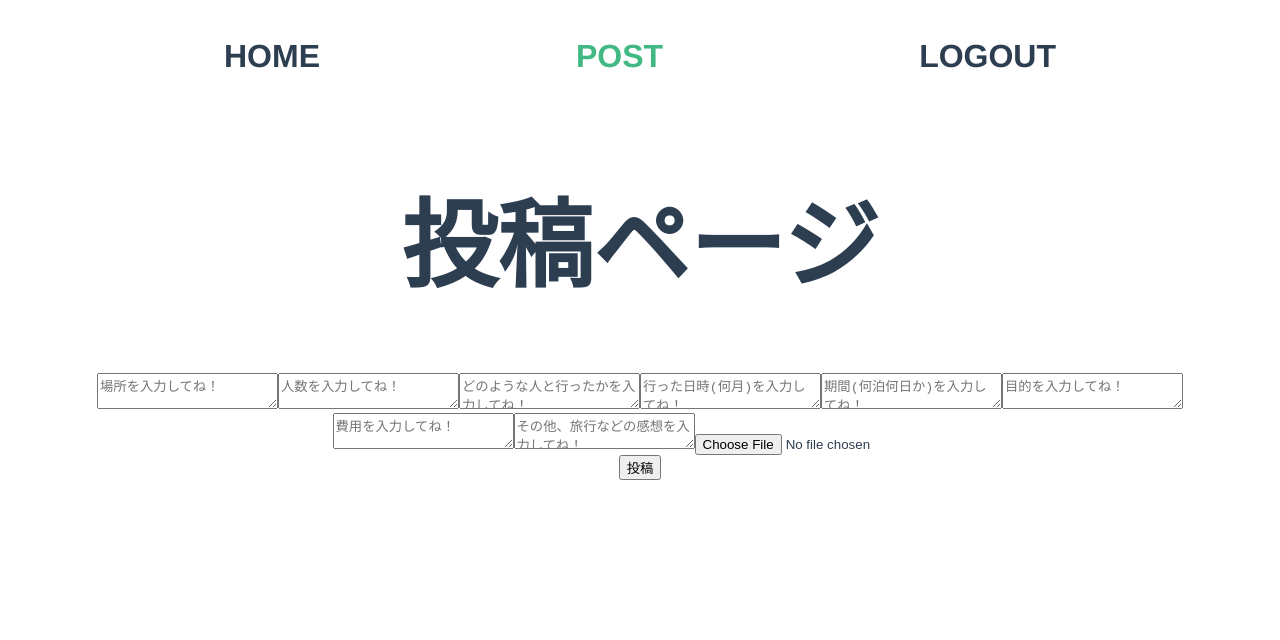
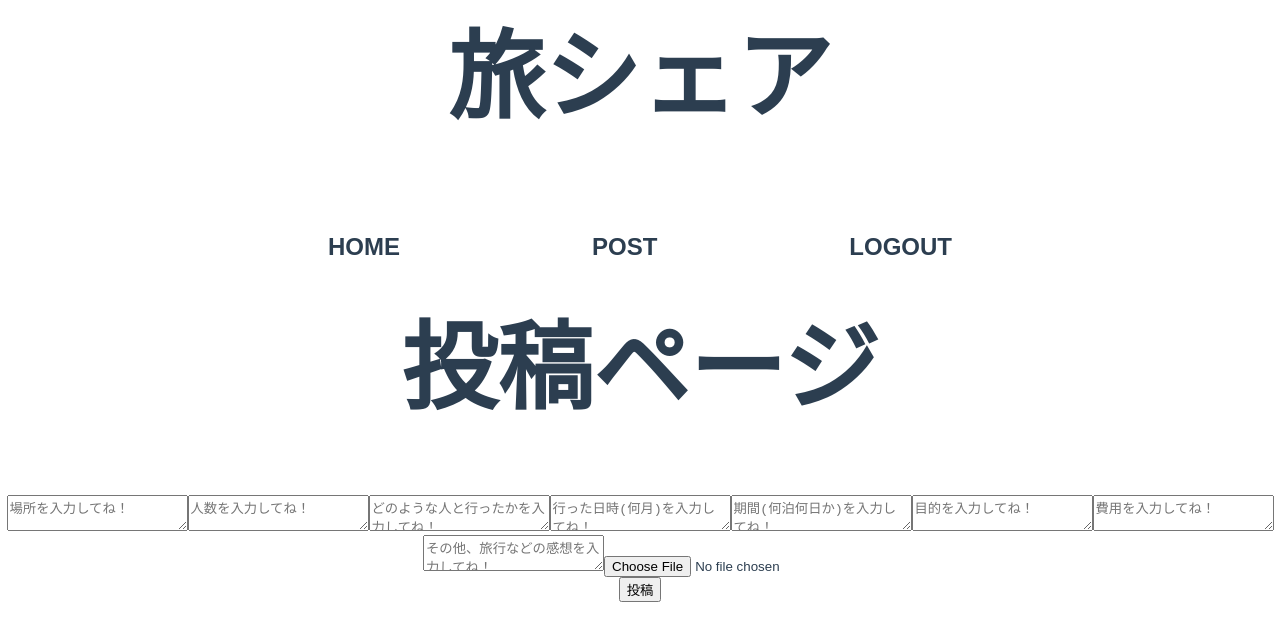
Before and after one commit to yonwarigobu/yonwarigobu, a Vue app: page /post in a window 1280 px wide. Shown: the top 640 px of the page. Built offline with nearby package versions, Linux system fonts and the light colour scheme; no server answers; sample sign-in values are in the browser's storage.

Commit message:
ナビゲーションガードを実装しました。

```diff
--- a/public/index.html
+++ b/public/index.html
@@ -1,15 +1,19 @@
 <!DOCTYPE html>
 <html lang="">
   <head>
-    <meta charset="utf-8">
-    <meta http-equiv="X-UA-Compatible" content="IE=edge">
-    <meta name="viewport" content="width=device-width,initial-scale=1.0">
-    <link rel="icon" href="<%= BASE_URL %>favicon.ico">
+    <meta charset="utf-8" />
+    <meta http-equiv="X-UA-Compatible" content="IE=edge" />
+    <meta name="viewport" content="width=device-width,initial-scale=1.0" />
+    <link rel="icon" href="<%= BASE_URL %>favicon.ico" />
     <title><%= htmlWebpackPlugin.options.title %></title>
   </head>
   <body>
     <noscript>
-      <strong>We're sorry but <%= htmlWebpackPlugin.options.title %> doesn't work properly without JavaScript enabled. Please enable it to continue.</strong>
+      <strong
+        >We're sorry but <%= htmlWebpackPlugin.options.title %> doesn't work
+        properly without JavaScript enabled. Please enable it to
+        continue.</strong
+      >
     </noscript>
     <div id="app"></div>
     <!-- built files will be auto injected -->
--- a/src/components/HeaderApp.vue
+++ b/src/components/HeaderApp.vue
@@ -1,4 +1,5 @@
 <template>
+  <h1>旅シェア</h1>
   <div id="nav">
     <router-link class="menu" to="/home">HOME</router-link>
 
@@ -16,7 +17,10 @@
   -webkit-font-smoothing: antialiased;
   -moz-osx-font-smoothing: grayscale;
   text-align: center;
-  /* color: #2c3e50;*/
+  color: #2c3e50;
+}
+
+h2 {
 }
 
 #nav {
@@ -28,21 +32,27 @@
 
 #nav a {
   font-weight: bold;
-  /*color: #2c3e50;*/
+  color: #2c3e50;
+  font-family: Arial, Helvetica, sans-serif;
+}
+
+#nav a:hover {
+  color: #00b5ad;
+  font-weight: bold;
 }
 
 #nav a.router-link-exact-active {
-  color: #42b983;
+  color: #2c3e50;
 }
 
 .menu {
-  font-size: 2rem;
+  font-size: 1.5em;
   text-decoration: none;
   padding: 0 4em;
   display: block;
 }
 
-.menu:hover {
+/*.menu:hover {
   background-color: #00b5ad;
-}
+}*/
 </style>
--- a/src/components/LoginHome.vue
+++ b/src/components/LoginHome.vue
@@ -14,15 +14,6 @@
 
 export default {
   name: "LoginApp",
-  beforeRouteEnter(to, form, next) {
-    next()
-  },
-  beforeRouteUpdate(to, form, next) {
-    next()
-  },
-  beforeRouteLeave(to, form, next) {
-    next()
-  },
 
   data() {
     return {
@@ -48,22 +39,27 @@
 }
 </script>
 <style>
+body {
+  margin: 0;
+}
 .background {
   width: 100%;
   height: 100vh;
+  margin: 0px;
   background-image: url(../assets/Loginimg.png);
   background-repeat: no-repeat;
   background-size: cover;
   background-position: center;
 }
 .login {
-  /*background-color: aqua;*/
+  padding-top: 8rem;
 }
 
 h1 {
+  margin-top: 0;
   padding: 0;
   border: 0;
-  font-size: 6rem;
+  font-size: 6em;
   font-family: "M PLUS Rounded 1c", sans-serif;
 }
 
--- a/src/router/index.js
+++ b/src/router/index.js
@@ -9,10 +9,6 @@
     path: "/home",
     name: "HomeApp",
     component: HomeApp,
-    beforeEnter: (to, from, next) => {
-      console.log("router: beforeRouteEnter")
-      next()
-    },
   },
   {
     path: "/logout",
@@ -23,10 +19,6 @@
     path: "/post",
     name: "post",
     component: PostApp,
-    beforeEnter: (to, from, next) => {
-      console.log("router: beforeRouteEnter")
-      next()
-    },
   },
   {
     path: "/",
@@ -40,10 +32,4 @@
   routes,
 })
 
-router.beforeEach((to, from, next) => {
-  console.log("global: beforeEach")
-
-  next()
-})
-
 export default router
--- a/src/views/HomeApp.vue
+++ b/src/views/HomeApp.vue
@@ -40,27 +40,11 @@
 import HeaderApp from "@/components/HeaderApp.vue"
 import { collection, getDocs } from "firebase/firestore"
 import { db } from "../firebase.js"
-
+import { getAuth, onAuthStateChanged } from "firebase/auth"
 export default {
   name: "HomeApp",
   components: {
     HeaderApp,
-  },
-
-  mounted() {
-    this.$router.beforeEach((to, from, next) => {
-      console.log("global:beforeEach")
-      next()
-    })
-    this.$router.beforeResolve((to, from, next) => {
-      console.log("global:beforeResolve")
-      next()
-    })
-    /*this.$router.afterEach((to, from, next) => {
-      setTimeout(() => {
-        console.log("global:afterEach")
-      }, 800)
-    })*/
   },
 
   data() {
@@ -74,6 +58,15 @@
       snapshot.forEach((doc) => {
         this.tweetArray.push({ id: doc.id, ...doc.data() })
       })
+    })
+    const auth = getAuth()
+    onAuthStateChanged(auth, (user) => {
+      if (user) {
+        console.log(user)
+      } else {
+        console.log("notuser")
+        this.$router.push("/")
+      }
     })
   },
 }
--- a/src/views/PostApp.vue
+++ b/src/views/PostApp.vue
@@ -56,6 +56,7 @@
 import { collection, addDoc } from "firebase/firestore"
 import { db } from "../firebase"
 import HeaderApp from "@/components/HeaderApp.vue"
+import { getAuth, onAuthStateChanged } from "firebase/auth"
 
 export default {
   components: {
@@ -133,6 +134,18 @@
   //     })
   //   })
   // },
+
+  created() {
+    const auth = getAuth()
+    onAuthStateChanged(auth, (user) => {
+      if (user) {
+        console.log(user)
+      } else {
+        console.log("notuser")
+        this.$router.push("/")
+      }
+    })
+  },
 }
 </script>
 
```
